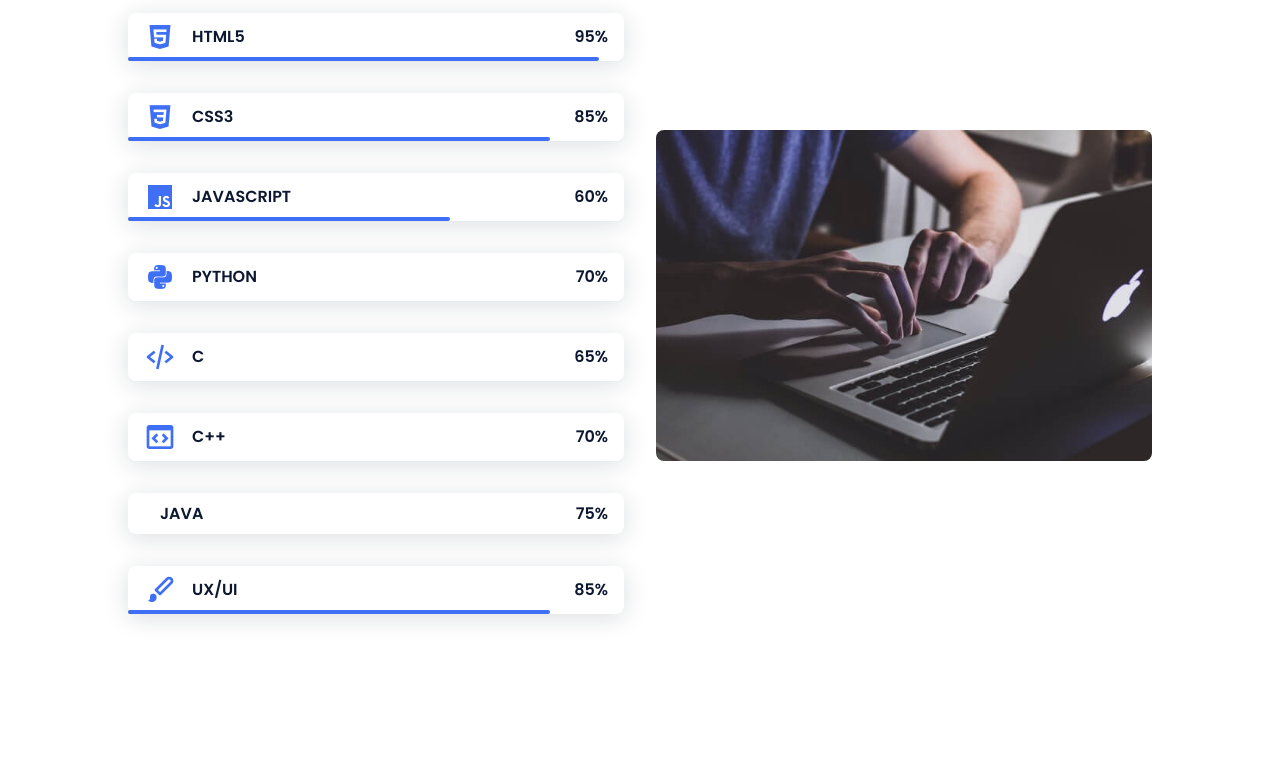
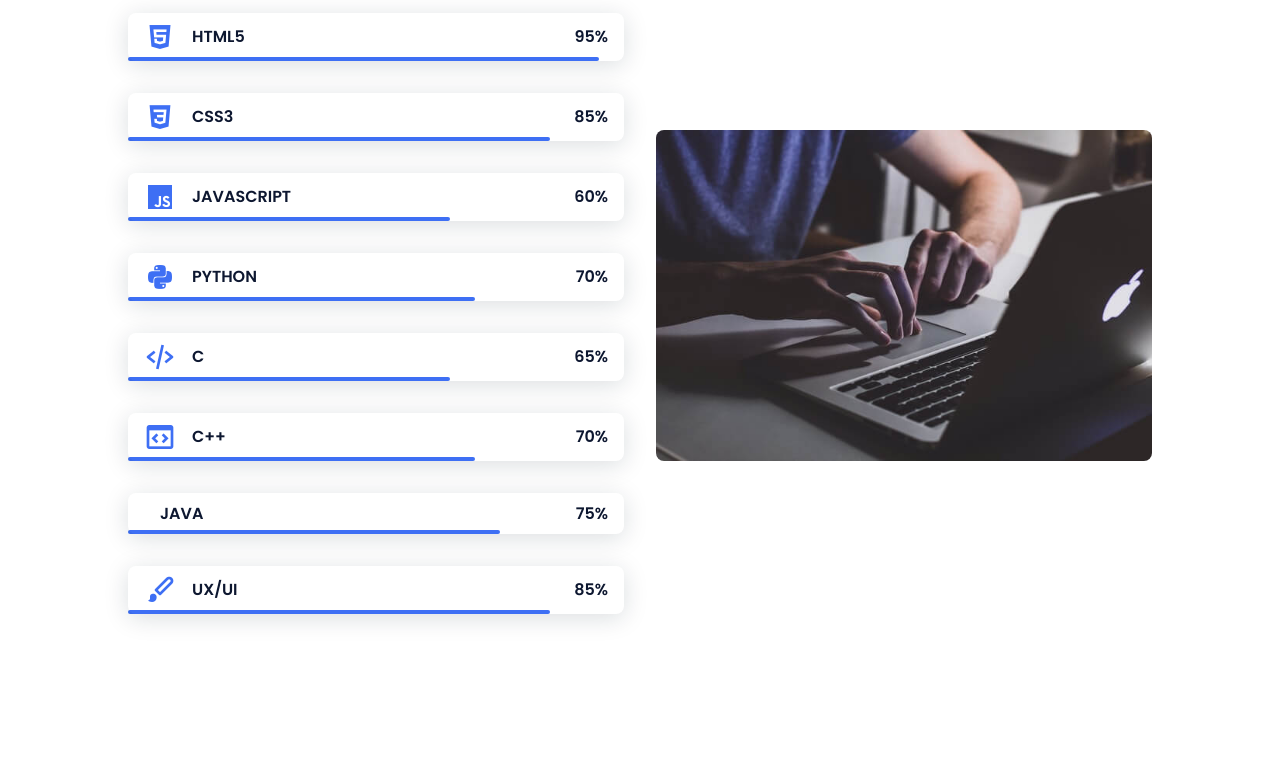
Before and after one commit to Raj9555/portfolio, a plain HTML site: page index.html in a window 1280 px wide. Shown: the part 1521-2292 px from the top of the page. Drawn offline with nearby package versions, Linux system fonts and the light colour scheme.

Commit message:
Add CSS styles for programming skills
Added new CSS classes for various programming skills with specific widths.

```diff
--- a/assets/css/styles.css
+++ b/assets/css/styles.css
@@ -301,6 +301,21 @@ img {
 }
 .skills__ux {
   width: 85%;
+}
+.skills__python{
+    width: 70%;
+}
+
+.skills__c{
+    width: 65%;
+}
+
+.skills__cpp{
+    width: 70%;
+}
+
+.skills__java{
+    width: 75%;
 }
 .skills__img {
   border-radius: 0.5rem;
```
